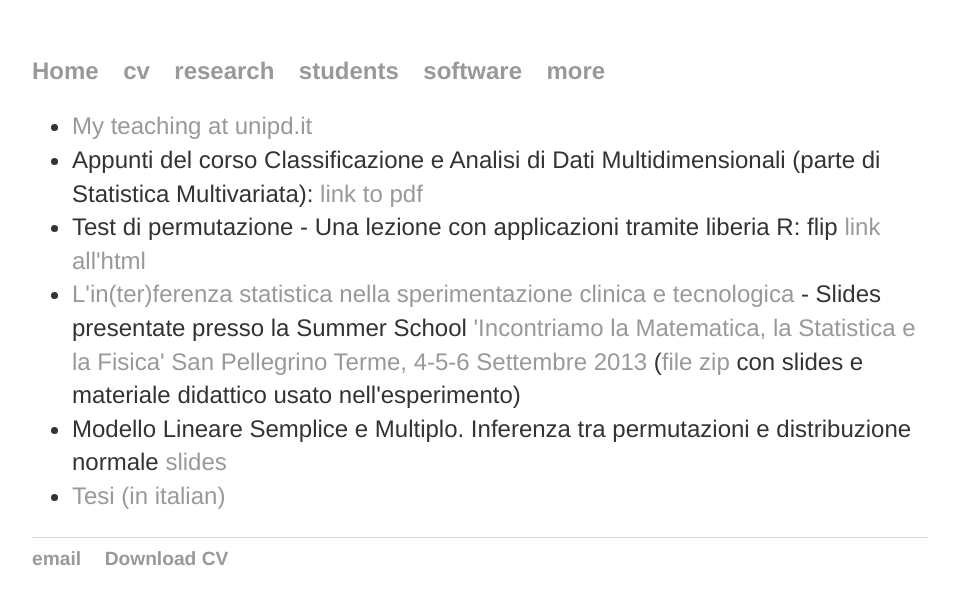
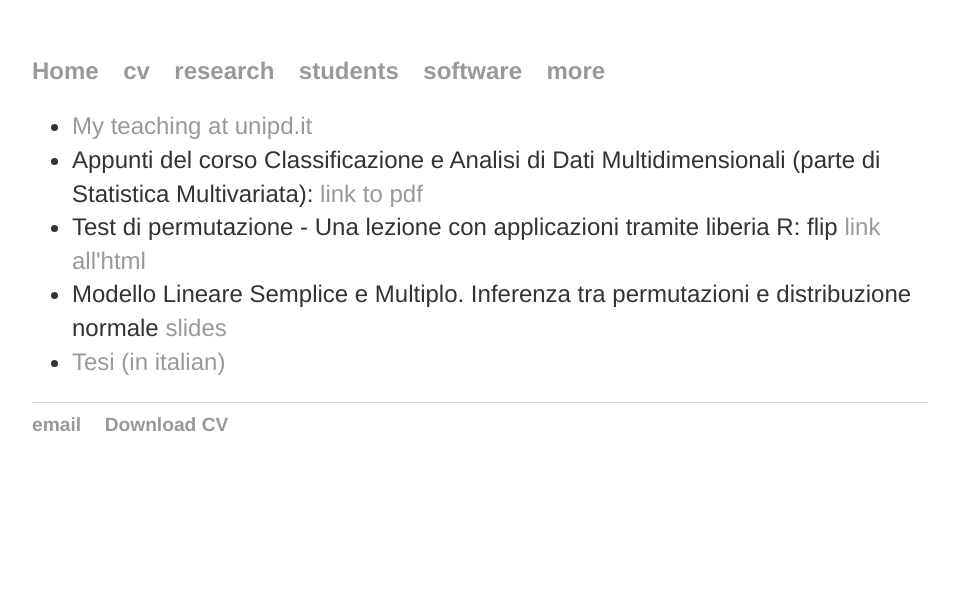
Before and after one commit to livioivil/livioivil.github.io, a Jekyll site: the page built from students/index.html, in a window 1280 px wide. Shown: the top 605 px of the page, without its empty margins (160-1119 px from the left). Built offline with Jekyll 4.4.1, drawn with Linux system fonts in a browser that asks for light colours.

Commit message:
sospeso materiale didattico

```diff
--- a/students/index.html
+++ b/students/index.html
@@ -8,7 +8,7 @@ title: teaching
 </li>
 <li> Appunti del corso Classificazione e Analisi di Dati Multidimensionali (parte di Statistica Multivariata): <a href="https://dl.dropboxusercontent.com/u/2487724/CADM/DispensaMultivariata.pdf" >link to pdf</a></li>
 <li> Test di permutazione - Una lezione con applicazioni tramite liberia R: flip <a href="./flipEsempio" >link all'html</a></li>
-<li> <a href="https://dl.dropboxusercontent.com/u/2487724/didactic/TestStat.pdf" >L'in(ter)ferenza statistica nella sperimentazione clinica e tecnologica </a>
+<!-- <li> <a href="https://dl.dropboxusercontent.com/u/2487724/didactic/TestStat.pdf" >L'in(ter)ferenza statistica nella sperimentazione clinica e tecnologica </a>
 - Slides presentate presso la Summer School
 <a href="http://matnet.unibg.it/summerschool/intro.php">
   'Incontriamo la Matematica, la Statistica e la Fisica'
@@ -16,6 +16,7 @@ title: teaching
 
 (<a href="https://dl.dropboxusercontent.com/u/2487724/didactic/TestStat.zip">file zip</a> con slides e materiale didattico usato nell'esperimento)
 </li>
+-->
 <li> Modello Lineare Semplice e Multiplo. Inferenza tra permutazioni e distribuzione normale <a href="./slidesRegressione">slides</a></li>
 <li><a href="./tesi">Tesi (in italian)</a></li>
 </ul>
```
